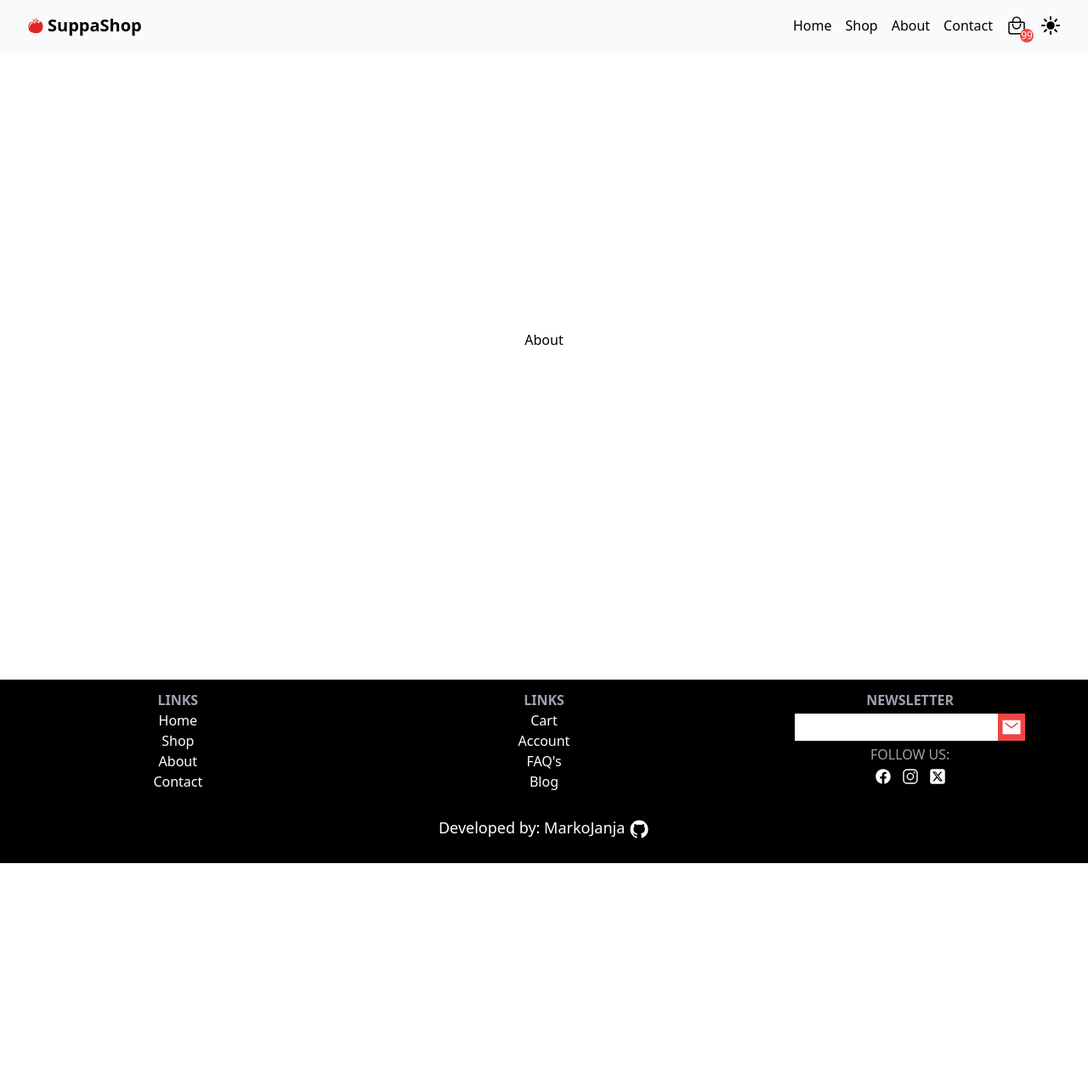
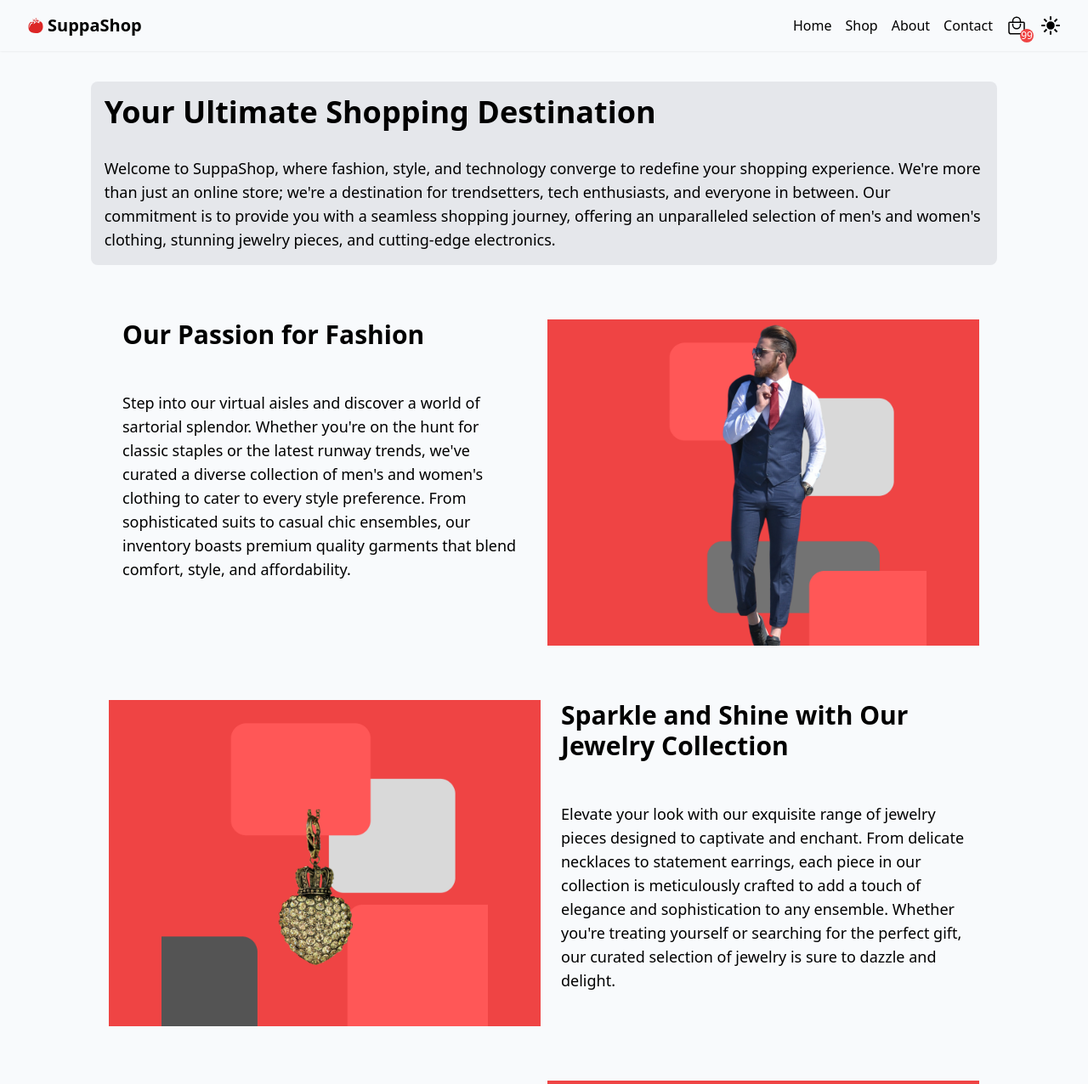
Before and after one commit to markojanja/shopping_cart, a React (Vite) app: page /about in a window 1280 px wide. Shown: the top 1276 px of the page at 85% size. Before the commit the page ends 1016 px from the top, so only its background shows below. Built offline with nearby package versions, Linux system fonts and the light colour scheme.

Commit message:
page reset, mock about page

```diff
--- a/src/App.jsx
+++ b/src/App.jsx
@@ -16,15 +16,15 @@ function App() {
           element: <Main />,
         },
         {
-          path: "about",
+          path: "/about",
           element: <About />,
         },
         {
-          path: "shop",
+          path: "/shop",
           element: <Shop />,
         },
         {
-          path: "contact",
+          path: "/contact",
           element: <Contact />,
         },
       ],
--- a/src/components/Layout.jsx
+++ b/src/components/Layout.jsx
@@ -1,10 +1,12 @@
 import Navbar from "./Navbar";
 import Footer from "./Footer";
 import { Outlet } from "react-router-dom";
+import ScrollToTop from "../components/ScrollToTop";
 
 const Layout = () => {
   return (
     <>
+      <ScrollToTop />
       <Navbar />
       <Outlet />
       <Footer />
--- a/src/components/Navbar.jsx
+++ b/src/components/Navbar.jsx
@@ -1,5 +1,5 @@
 import { useState } from "react";
-import { NavLink } from "react-router-dom";
+import { Link, NavLink } from "react-router-dom";
 import MobileNavbar from "./MobileNavbar";
 import { IoBagHandleOutline, IoSunnySharp, IoMoonSharp, IoMenuSharp } from "react-icons/io5";
 import { GiTomato } from "react-icons/gi";
@@ -16,12 +16,14 @@ const Navbar = () => {
     <>
       {mobileNav && <MobileNavbar onClick={togggleMobileView} />}
       <nav className='fixed flex items-center justify-between w-full py-4  px-8 shadow-sm z-50 bg-slate-50'>
+        <Link to='/'>
           <div id='nav-logo' className='cursor-pointer flex gap-1 items-center justify-center'>
             <span className='text-red-600 text-xl'>
               <GiTomato />
             </span>
             <h3 className='text-xl font-bold'>SuppaShop</h3>
           </div>
+        </Link>
         <div id='links' className='flex flex-row-reverse gap-4 sm:flex-row '>
           <ul className='hidden sm:flex gap-4 text-md'>
             <li className='cursor-pointer'>
--- /dev/null
+++ b/src/components/ScrollToTop.jsx
@@ -0,0 +1,12 @@
+import { useEffect } from "react";
+import { useLocation } from "react-router-dom";
+
+const ScrollToTop = () => {
+  const pathname = useLocation();
+
+  useEffect(() => {
+    window.scrollTo(0, 0);
+  }, [pathname]);
+};
+
+export default ScrollToTop;
--- a/src/pages/about/About.jsx
+++ b/src/pages/about/About.jsx
@@ -1,7 +1,63 @@
-import React from "react";
+import men from "../../assets/man.png";
+import pendant from "../../assets/pendant.png";
+import laptop from "../../assets/laptop.png";
 
 const About = () => {
-  return <section className='min-h-screen text-black flex items-center justify-center'>About</section>;
+  return (
+    <div className='min-h-screen text-black flex flex-col justify-center gap-16 py-24 bg-slate-50'>
+      <main className='flex flex-col w-5/6 mx-auto gap-8 bg-gray-200 rounded-lg p-4'>
+        <h1 className='text-4xl font-bold'>Your Ultimate Shopping Destination</h1>
+        <p className='text-lg'>
+          Welcome to SuppaShop, where fashion, style, and technology converge to redefine your shopping experience.
+          We're more than just an online store; we're a destination for trendsetters, tech enthusiasts, and everyone in
+          between. Our commitment is to provide you with a seamless shopping journey, offering an unparalleled selection
+          of men's and women's clothing, stunning jewelry pieces, and cutting-edge electronics.
+        </p>
+      </main>
+      <section className='grid grid-cols-1 md:grid-cols-2 w-4/5 mx-auto gap-2'>
+        <div className='flex flex-col justify-start gap-12 px-4'>
+          <h2 className='text-3xl font-bold'>Our Passion for Fashion</h2>
+          <p className='text-lg '>
+            Step into our virtual aisles and discover a world of sartorial splendor. Whether you're on the hunt for
+            classic staples or the latest runway trends, we've curated a diverse collection of men's and women's
+            clothing to cater to every style preference. From sophisticated suits to casual chic ensembles, our
+            inventory boasts premium quality garments that blend comfort, style, and affordability.
+          </p>
+        </div>
+        <div className='bg-red-500 '>
+          <img className='h-96 w-full object-contain' src={men} alt='' />
+        </div>
+      </section>
+      <section className='grid grid-cols-1 md:grid-cols-2 w-4/5 mx-auto gap-2'>
+        <div className='flex flex-col justify-start gap-12 px-4'>
+          <h2 className='text-3xl font-bold'>Sparkle and Shine with Our Jewelry Collection</h2>
+          <p className='text-lg '>
+            Elevate your look with our exquisite range of jewelry pieces designed to captivate and enchant. From
+            delicate necklaces to statement earrings, each piece in our collection is meticulously crafted to add a
+            touch of elegance and sophistication to any ensemble. Whether you're treating yourself or searching for the
+            perfect gift, our curated selection of jewelry is sure to dazzle and delight.
+          </p>
+        </div>
+        <div className='bg-red-500 lg:order-first '>
+          <img className='h-96 w-full object-contain' src={pendant} alt='' />
+        </div>
+      </section>
+      <section className='grid grid-cols-1 md:grid-cols-2 w-4/5 mx-auto gap-2'>
+        <div className='flex flex-col justify-start gap-12 px-4'>
+          <h2 className='text-3xl font-bold'>Tech Savvy and Beyond</h2>
+          <p className='text-lg '>
+            In a world driven by innovation, we understand the importance of staying ahead of the curve. That's why we
+            offer a comprehensive range of cutting-edge electronics to cater to your tech needs. Whether you're a gadget
+            guru or simply searching for the latest must-have device, our diverse selection of electronics ensures that
+            you'll always stay connected, entertained, and empowered.
+          </p>
+        </div>
+        <div className='bg-red-500'>
+          <img className='h-96 w-full object-contain' src={laptop} alt='' />
+        </div>
+      </section>
+    </div>
+  );
 };
 
 export default About;
--- a/src/pages/contact/Contact.jsx
+++ b/src/pages/contact/Contact.jsx
@@ -1,7 +1,7 @@
 import React from "react";
 
 const Contact = () => {
-  return <div>Contact</div>;
+  return <div className='min-h-screen text-black flex items-center justify-center'>Contact</div>;
 };
 
 export default Contact;
--- a/src/pages/main/components/AboutSection.jsx
+++ b/src/pages/main/components/AboutSection.jsx
@@ -1,3 +1,4 @@
+import { Link } from "react-router-dom";
 import aboutPic from "../../../assets/about.jpg";
 
 const AboutSection = () => {
@@ -13,7 +14,9 @@ const AboutSection = () => {
           gadgets, fashion-forward accessories, or unique home decor, we're here to help you discover the perfect
           solution. Thank you for choosing us as your trusted online shopping destination.
         </p>
-        <button className='bg-red-500 px-4 py-2 text-white font-bold w-[150px]'>Learn more</button>
+        <Link className='bg-red-500 px-4 py-2 text-white font-bold w-[150px]' to='/about'>
+          Learn more
+        </Link>
       </div>
       <img className='flex-1 w-full object-cover overflow-hidden' src={aboutPic} alt='woman shopping' />
     </section>
--- a/src/pages/main/components/Banner.jsx
+++ b/src/pages/main/components/Banner.jsx
@@ -1,5 +1,5 @@
-import React from "react";
 import banner from "../../../assets/banner44.png";
+import { Link } from "react-router-dom";
 
 const Banner = () => {
   return (
@@ -10,7 +10,9 @@ const Banner = () => {
           Routine
         </h1>
         <p className='text-xl font-semibold text-gray-900'>Unravel Endless Choices on Our E-Commerce Platform!</p>
-        <button className='bg-red-500 text-white px-4 py-2'>Shop Now</button>
+        <Link className='bg-red-500 text-white px-4 py-2' to='/shop'>
+          Shop Now
+        </Link>
       </div>
       <div className='flex justify-center items-end overflow-hidden'>
         <img className='h-full w-full object-cover' src={banner} alt='' />
--- a/src/pages/main/components/PromoSection.jsx
+++ b/src/pages/main/components/PromoSection.jsx
@@ -1,4 +1,5 @@
 import promo from "../../../assets/promo.jpg";
+import { Link } from "react-router-dom";
 
 const PromoSection = () => {
   return (
@@ -15,7 +16,9 @@ const PromoSection = () => {
           shop with confidence. Don't miss out on these incredible savings , shop now and elevate your shopping
           experience with us!
         </p>
-        <button className='bg-white max-w-[200px] text-black px-6 py-3 '>Shop Now</button>
+        <Link className='bg-white max-w-[200px] text-black px-6 py-3' to='/shop'>
+          ShopNow
+        </Link>
       </div>
     </section>
   );
--- a/src/pages/shop/Shop.jsx
+++ b/src/pages/shop/Shop.jsx
@@ -1,7 +1,7 @@
 import React from "react";
 
 const Shop = () => {
-  return <div>Shop</div>;
+  return <div className='min-h-screen text-black flex items-center justify-center'>Shop</div>;
 };
 
 export default Shop;
```
Lines whose indentation alone changed are shown as unchanged.
